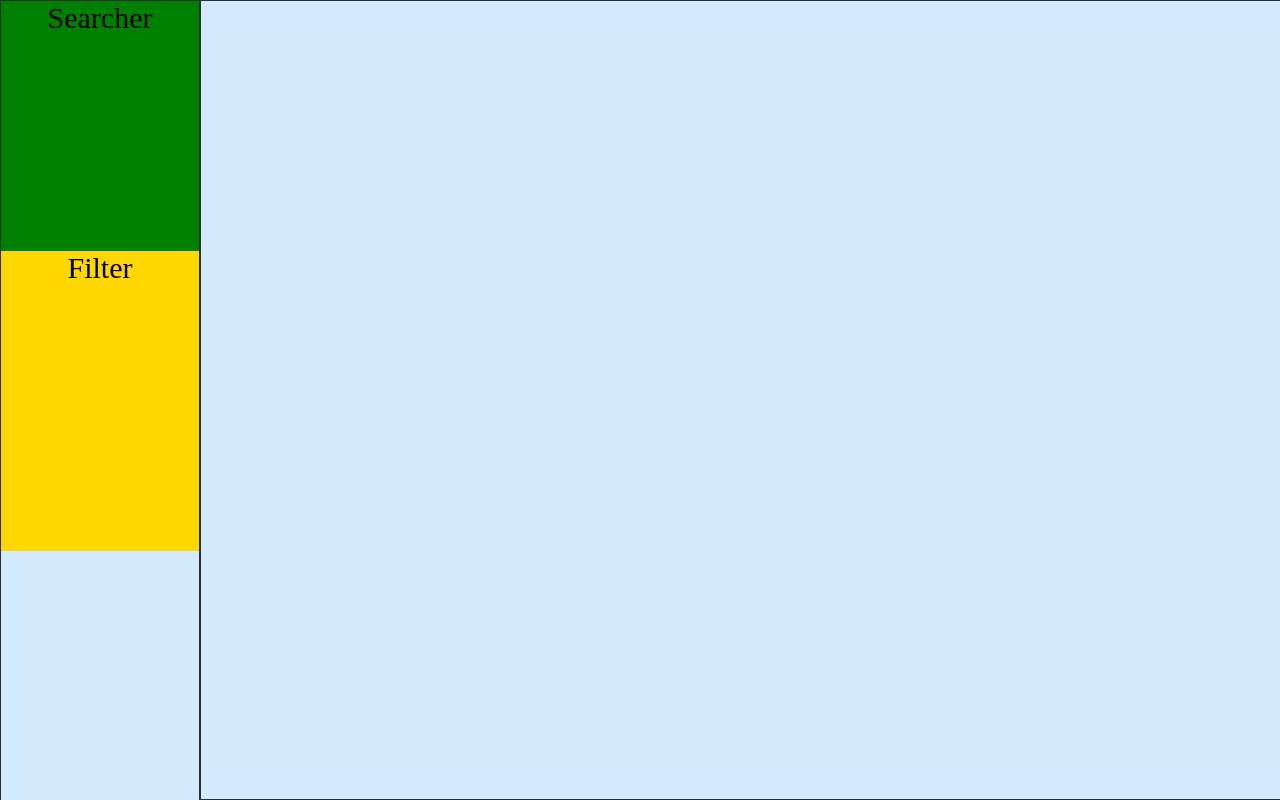
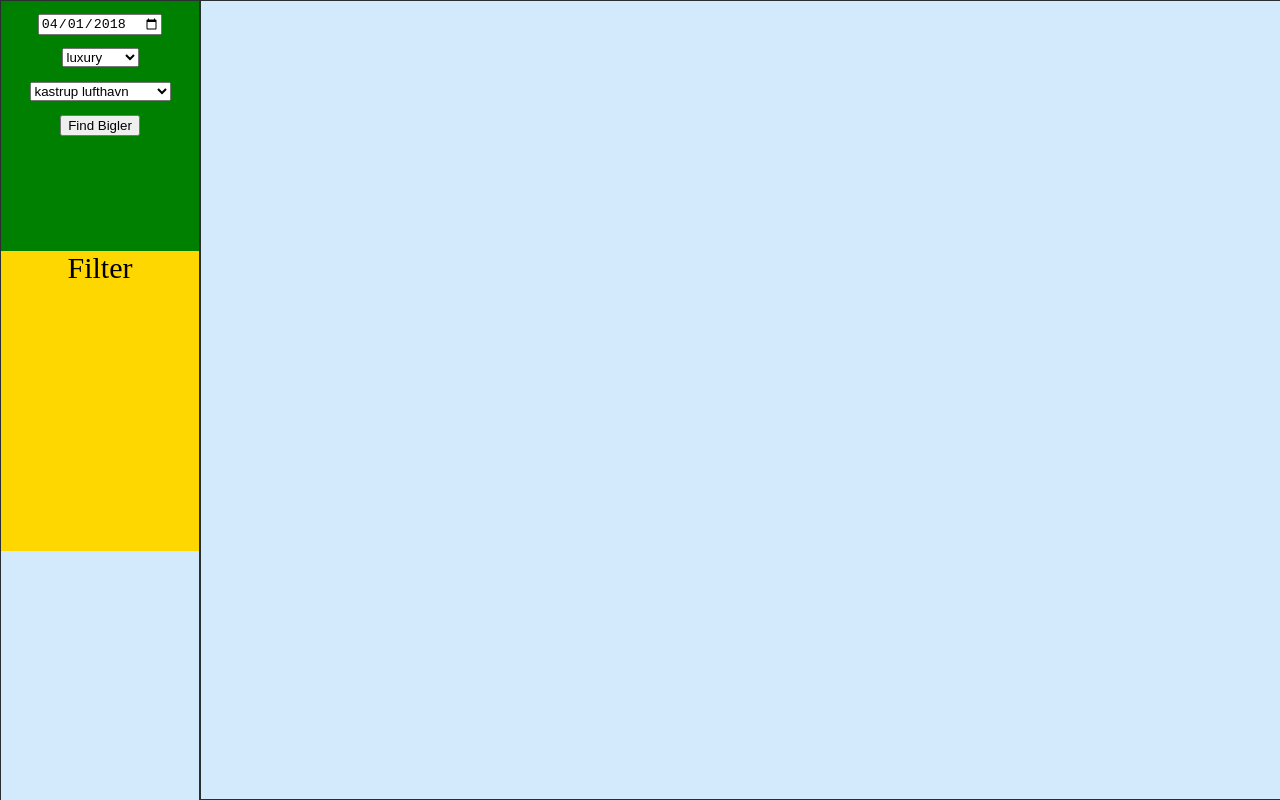
Before and after one commit to Nazdarovja/Biglers-biler, a React (Create React App) app in the folder react-web/: page / in a window 1280 px wide. Built offline with nearby package versions, Linux system fonts and the light colour scheme.

Commit message:
SideSearch component working

```diff
--- a/react-web/src/components/Main.js
+++ b/react-web/src/components/Main.js
@@ -1,5 +1,7 @@
 import React, { Component } from 'react';
 import '../styles/App.css';
+
+import SideSearch from './SideSearch';
 
 export default class Main extends Component {
   render() {
@@ -7,7 +9,7 @@ export default class Main extends Component {
       <div className="grid-container-main">
         <div className="grid-item flex-container-sidenav">
           <div className="flex-item-sidenav-search">
-            Searcher
+            <SideSearch />
           </div>
           <div className="flex-item-sidenav-filter">
             Filter
--- /dev/null
+++ b/react-web/src/components/SideSearch.js
@@ -0,0 +1,46 @@
+import React, { Component } from 'react';
+import '../styles/App.css';
+
+const categories = ['luxury', 'mini elite', 'economy', 'standard'];
+const locations = ['kastrup lufthavn', 'hovedbane gaarden', 'roskilde'];
+
+export default class SideSearch extends Component {
+    constructor(props){
+        super(props)
+
+        const now = new Date();
+        const day = ('0' + now.getDate());
+        const month = ('0' + now.getMonth());
+        const year =  now.getFullYear();
+
+        this.state = {
+            category: categories[0],
+            location: locations[0],
+            date: year + '-' + month + '-' + day
+        }
+    }
+
+    handleChange = (event) => {
+        this.setState({[event.target.id]: event.target.value});
+    }
+
+    createSelect = (title, list, selected) => {
+        const options = list.map((item, index) => <option key={index} value={item}>{item}</option>);
+        return (
+            <select value={selected} name={title} id={title} onChange={this.handleChange}>
+                {options}
+            </select>
+        )
+    }
+
+    render() {
+        return (
+            <div>
+                <input type="date" name="date" id="date" value={this.state.date} onChange={this.handleChange}/>
+                {this.createSelect('category', categories, this.state.category)}
+                {this.createSelect('location', locations, this.state.location)}
+                <button type="submit">Find Bigler</button>
+            </div>
+        )
+    }
+}
```
